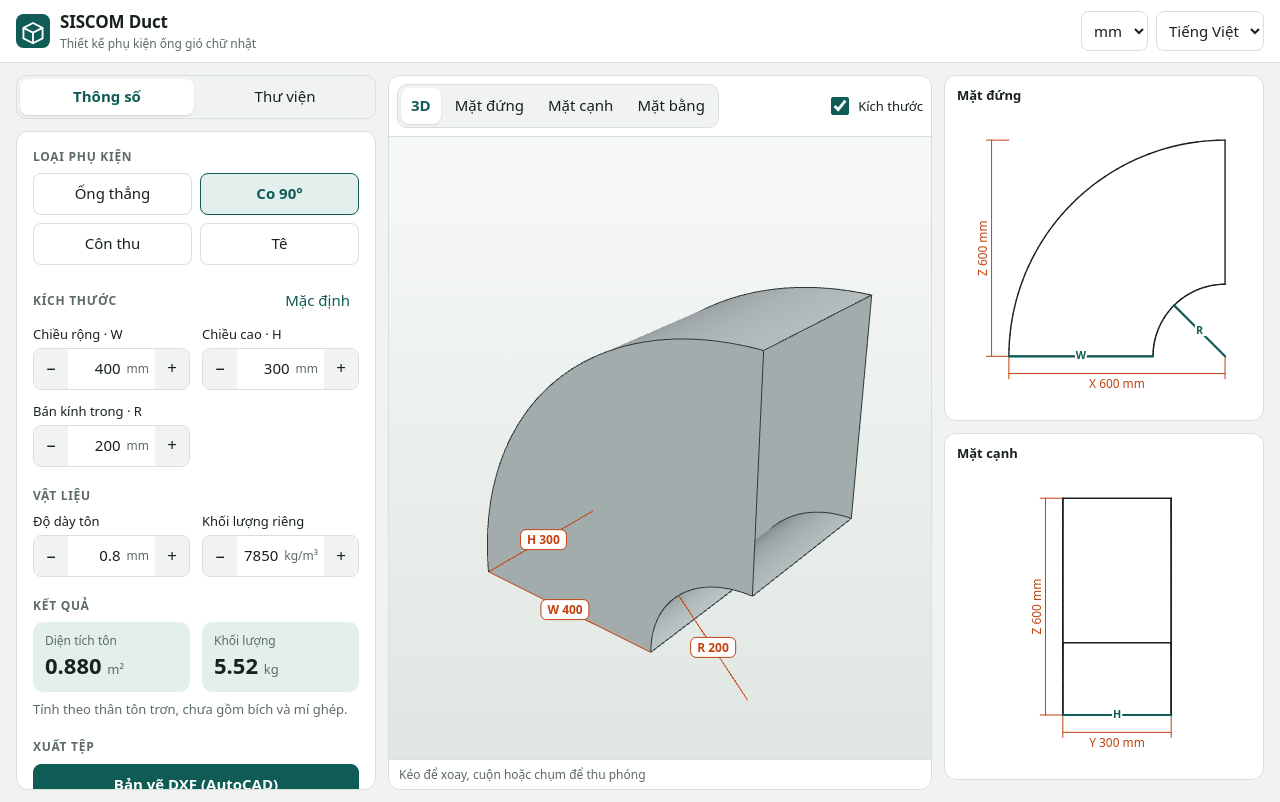
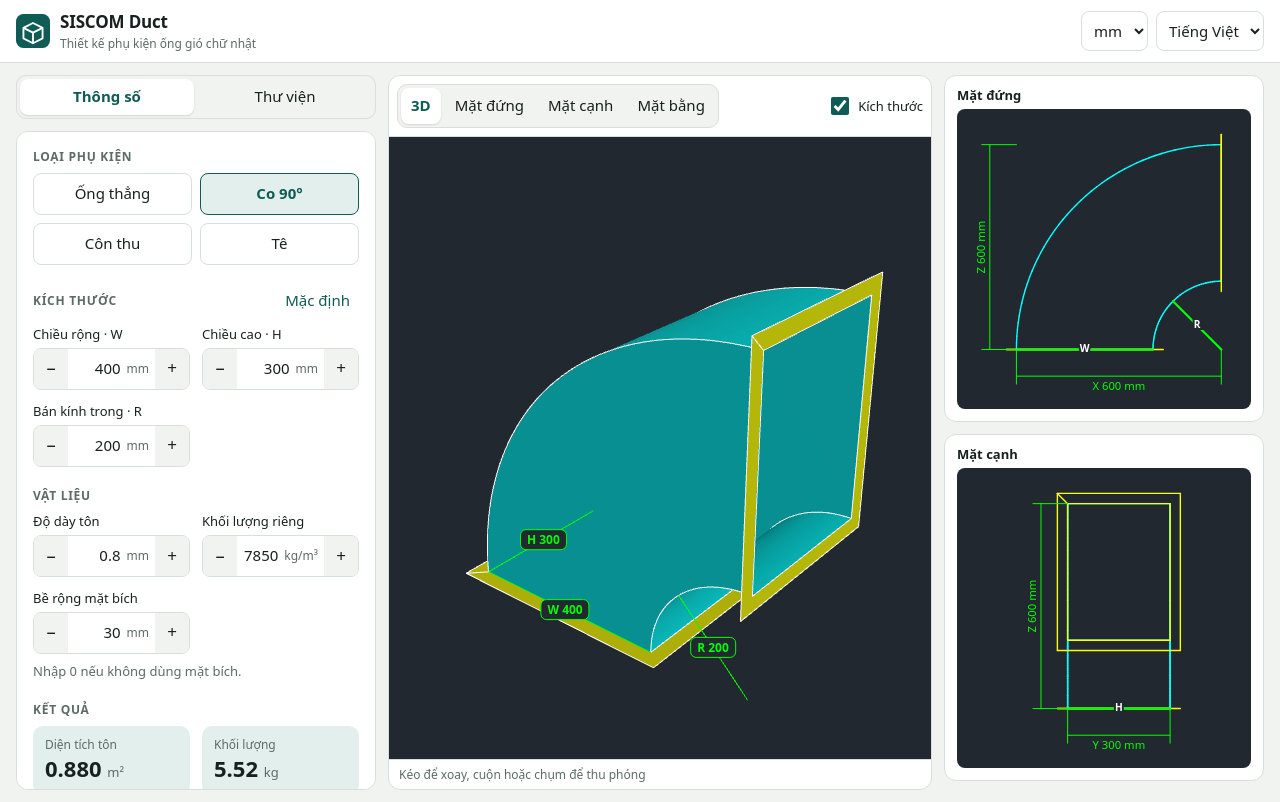
Before and after one commit to siscomdiuehoa/duct-caculator, a React (Vite) app: page / in a window 1280 px wide. Built offline with nearby package versions, Linux system fonts and the light colour scheme.

Commit message:
Add flanges and AutoCAD drawing colours
Co-Authored-By: Claude Fable 5.2 <noreply@anthropic.com>
Claude-Session: https://claude.ai/code/session_01TwXrEM8Bp4ncUwWEWkVTwG

```diff
--- a/src/core/dxf.ts
+++ b/src/core/dxf.ts
@@ -4,13 +4,16 @@ import type { Model } from './types';
 const n = (v: number) => (Math.round(v * 1000) / 1000).toString();
 export const fmt = (v: number) => (Math.round(v * 10) / 10).toString();
 
+/** AutoCAD colour index per layer: cyan body, yellow flanges, green dimensions. */
+const ACI: Record<string, string> = { OUTLINE: '4', FLANGE: '2', DIM: '3' };
+
 /** 2D drawing of the three views as an R12 ASCII DXF, 1 unit = 1 mm. */
-export function toDxf(model: Model): string {
-  const views = VIEWS.map((id) => project(model, id));
+export function toDxf(model: Model, flange = 0): string {
+  const views = VIEWS.map((id) => project(model, id, flange));
   const [front, , plan] = views;
   const big = Math.max(...views.flatMap((v) => [v.w, v.h]));
   const th = big / 40;
-  const gap = th * 8;
+  const gap = th * 8 + flange * 2;
   const origin: P2[] = [
     [0, 0],
     [front.w + gap, 0],
@@ -19,24 +22,25 @@ export function toDxf(model: Model): string {
 
   const out: string[] = ['0', 'SECTION', '2', 'ENTITIES'];
   const line = (layer: string, a: P2, b: P2) =>
-    out.push('0', 'LINE', '8', layer, '10', n(a[0]), '20', n(a[1]), '30', '0', '11', n(b[0]), '21', n(b[1]), '31', '0');
+    out.push('0', 'LINE', '8', layer, '62', ACI[layer], '10', n(a[0]), '20', n(a[1]), '30', '0', '11', n(b[0]), '21', n(b[1]), '31', '0');
   const text = (p: P2, s: string, rot = 0) =>
-    out.push('0', 'TEXT', '8', 'DIM', '10', n(p[0]), '20', n(p[1]), '30', '0', '40', n(th), '1', s, '50', n(rot));
+    out.push('0', 'TEXT', '8', 'DIM', '62', ACI.DIM, '10', n(p[0]), '20', n(p[1]), '30', '0', '40', n(th), '1', s, '50', n(rot));
 
   views.forEach((v, k) => {
     const [ox, oy] = origin[k];
     const at = (p: P2): P2 => [p[0] + ox, p[1] + oy];
     for (const [a, b] of v.segs) line('OUTLINE', at(a), at(b));
+    for (const [a, b] of v.flangeSegs) line('FLANGE', at(a), at(b));
     for (const d of v.dims) {
       const label = `${d.label} ${fmt(d.value)}`;
       if (d.extent === 'h') {
-        const y = -th * 2;
+        const y = -th * 2 - flange;
         line('DIM', at([0, y]), at([v.w, y]));
         line('DIM', at([0, 0]), at([0, y - th / 2]));
         line('DIM', at([v.w, 0]), at([v.w, y - th / 2]));
         text(at([v.w / 2 - th * 2, y - th * 1.5]), label);
       } else if (d.extent === 'v') {
-        const x = -th * 2;
+        const x = -th * 2 - flange;
         line('DIM', at([x, 0]), at([x, v.h]));
         line('DIM', at([0, 0]), at([x - th / 2, 0]));
         line('DIM', at([0, v.h]), at([x - th / 2, v.h]));
--- a/src/core/fittings.ts
+++ b/src/core/fittings.ts
@@ -44,7 +44,8 @@ const straight: FittingDef = {
       { a: [W, 0, 0], b: [W, H, 0], label: 'H' },
       { a: [0, 0, 0], b: [0, 0, L], label: 'L' },
     ];
-    return { panels: sweep([rect(0, W, 0, H, 0), rect(0, W, 0, H, L)], SIDES), dims };
+    const ends = [rect(0, W, 0, H, 0), rect(0, W, 0, H, L)];
+    return { panels: sweep(ends, SIDES), dims, openings: ends };
   },
 };
 
@@ -64,10 +65,8 @@ const reducer: FittingDef = {
       { a: [dx + W2, dy, L], b: [dx + W2, dy + H2, L], label: 'H2' },
       { a: [Math.min(0, dx), 0, 0], b: [Math.min(0, dx), 0, L], label: 'L' },
     ];
-    return {
-      panels: sweep([rect(0, W1, 0, H1, 0), rect(dx, dx + W2, dy, dy + H2, L)], SIDES),
-      dims,
-    };
+    const ends = [rect(0, W1, 0, H1, 0), rect(dx, dx + W2, dy, dy + H2, L)];
+    return { panels: sweep(ends, SIDES), dims, openings: ends };
   },
 };
 
@@ -91,7 +90,11 @@ const elbow90: FittingDef = {
       { a: [0, 0, 0], b: [0, H, 0], label: 'H' },
       { a: [cx, 0, 0], b: at(R, Math.PI / 4, 0), label: 'R' },
     ];
-    return { panels: sweep(sections, ['front', 'inner', 'back', 'outer']), dims };
+    return {
+      panels: sweep(sections, ['front', 'inner', 'back', 'outer']),
+      dims,
+      openings: [sections[0], sections[ARC_STEPS]],
+    };
   },
 };
 
@@ -124,7 +127,17 @@ const tee: FittingDef = {
       { a: [xb, 0, z1], b: [xb, 0, z2], label: 'Wb' },
       { a: [W, 0, z2], b: [xb, 0, z2], label: 'Lb' },
     ];
-    return { panels, dims };
+    const openings: Vec3[][] = [
+      rect(0, W, 0, H, 0),
+      rect(0, W, 0, H, L),
+      [
+        [xb, 0, z1],
+        [xb, H, z1],
+        [xb, H, z2],
+        [xb, 0, z2],
+      ],
+    ];
+    return { panels, dims, openings };
   },
 };
 
--- a/src/core/io.ts
+++ b/src/core/io.ts
@@ -1,5 +1,5 @@
 import { defaults, getFitting } from './fittings';
-import { area, weightKg } from './measure';
+import { area, flangeLength, weightKg } from './measure';
 import type { Params } from './types';
 
 export interface Design {
@@ -7,6 +7,8 @@ export interface Design {
   params: Params;
   thickness: number;
   density: number;
+  /** Flange width in mm; 0 means no flange. */
+  flange: number;
 }
 
 export const UNITS = { mm: 1, cm: 10, m: 1000, in: 25.4 } as const;
@@ -14,11 +16,12 @@ export type Unit = keyof typeof UNITS;
 
 export const DEFAULT_THICKNESS = 0.8;
 export const DEFAULT_DENSITY = 7850;
+export const DEFAULT_FLANGE = 30;
 
 export function newDesign(fitting: string): Design {
   const f = getFitting(fitting);
   if (!f) throw new Error('unknown fitting');
-  return { fitting, params: defaults(f), thickness: DEFAULT_THICKNESS, density: DEFAULT_DENSITY };
+  return { fitting, params: defaults(f), thickness: DEFAULT_THICKNESS, density: DEFAULT_DENSITY, flange: DEFAULT_FLANGE };
 }
 
 export function toJson(d: Design): string {
@@ -38,7 +41,10 @@ export function fromJson(text: string): Design {
     params[d.key] = o.params[d.key];
   }
   if (f.validate(params) || !positive(o.thickness) || !positive(o.density)) throw new Error('bad design');
-  return { fitting: f.id, params, thickness: o.thickness, density: o.density };
+  // Files saved before flanges existed have no flange field.
+  const flange = o.flange === undefined ? DEFAULT_FLANGE : o.flange;
+  if (typeof flange !== 'number' || !Number.isFinite(flange) || flange < 0) throw new Error('bad flange');
+  return { fitting: f.id, params, thickness: o.thickness, density: o.density, flange };
 }
 
 /** Result sheet as CSV (with BOM so Excel reads UTF-8). All lengths in mm. */
@@ -50,6 +56,8 @@ export function toCsv(d: Design, name: string): string {
     ...f.params.map((p): [string, number] => [`${p.key} (mm)`, d.params[p.key]]),
     ['thickness (mm)', d.thickness],
     ['density (kg/m3)', d.density],
+    ['flange width (mm)', d.flange],
+    ['flange length (m)', d.flange > 0 ? +(flangeLength(model) / 1e3).toFixed(3) : 0],
     ['area (m2)', +(area(model) / 1e6).toFixed(4)],
     ['weight (kg)', +weightKg(model, d.thickness, d.density).toFixed(3)],
   ];
--- a/src/core/measure.ts
+++ b/src/core/measure.ts
@@ -1,4 +1,4 @@
-import type { Model, Vec3 } from './types';
+import type { Model, Panel, Vec3 } from './types';
 
 const sub = (p: Vec3, q: Vec3): Vec3 => [p[0] - q[0], p[1] - q[1], p[2] - q[2]];
 export const dist = (p: Vec3, q: Vec3): number => Math.hypot(...sub(p, q));
@@ -10,9 +10,9 @@ function triArea(p: Vec3, q: Vec3, r: Vec3): number {
 }
 
 /** Triangles of every panel, as a flat list of corner triples. */
-export function triangles(model: Model): [Vec3, Vec3, Vec3][] {
+export function triangles(panels: Panel[]): [Vec3, Vec3, Vec3][] {
   const out: [Vec3, Vec3, Vec3][] = [];
-  for (const { a, b } of model.panels) {
+  for (const { a, b } of panels) {
     for (let i = 0; i + 1 < a.length; i++) {
       out.push([a[i], a[i + 1], b[i + 1]], [a[i], b[i + 1], b[i]]);
     }
@@ -22,7 +22,7 @@ export function triangles(model: Model): [Vec3, Vec3, Vec3][] {
 
 /** Sheet area in mm². */
 export function area(model: Model): number {
-  return triangles(model).reduce((s, [p, q, r]) => s + triArea(p, q, r), 0);
+  return triangles(model.panels).reduce((s, [p, q, r]) => s + triArea(p, q, r), 0);
 }
 
 /** Sheet weight in kg for thickness in mm and density in kg/m³. */
@@ -31,9 +31,9 @@ export function weightKg(model: Model, thicknessMm: number, density: number): nu
 }
 
 /** Outline edges: both rails of every panel plus its two end rungs. */
-export function edges(model: Model): [Vec3, Vec3][] {
+export function edges(panels: Panel[]): [Vec3, Vec3][] {
   const out: [Vec3, Vec3][] = [];
-  for (const { a, b } of model.panels) {
+  for (const { a, b } of panels) {
     for (let i = 0; i + 1 < a.length; i++) out.push([a[i], a[i + 1]], [b[i], b[i + 1]]);
     out.push([a[0], b[0]], [a[a.length - 1], b[b.length - 1]]);
   }
@@ -53,3 +53,25 @@ export function bounds(model: Model): { min: Vec3; max: Vec3 } {
   }
   return { min, max };
 }
+
+/** Flat flange frames of the given width around every opening, in the plane of the opening. */
+export function flanges(model: Model, width: number): Panel[] {
+  if (!(width > 0)) return [];
+  return model.openings.map((loop, k) => {
+    const outer = loop.map((c, i): Vec3 => {
+      // Push each corner away from both of its neighbours.
+      const out: Vec3 = [...c];
+      for (const n of [loop[(i + 3) % 4], loop[(i + 1) % 4]]) {
+        const d = dist(c, n);
+        for (let j = 0; j < 3; j++) out[j] += (width * (c[j] - n[j])) / d;
+      }
+      return out;
+    });
+    return { name: `flange-${k}`, a: [...loop, loop[0]], b: [...outer, outer[0]] };
+  });
+}
+
+/** Total length of flange profile needed: the perimeter of every opening, in mm. */
+export function flangeLength(model: Model): number {
+  return model.openings.reduce((s, loop) => s + loop.reduce((t, c, i) => t + dist(c, loop[(i + 1) % 4]), 0), 0);
+}
--- a/src/core/project.ts
+++ b/src/core/project.ts
@@ -1,5 +1,5 @@
-import { bounds, dist, edges } from './measure';
-import type { Model, Vec3 } from './types';
+import { bounds, dist, edges, flanges } from './measure';
+import type { Model, Panel, Vec3 } from './types';
 
 export type ViewId = 'front' | 'side' | 'plan';
 export type P2 = [number, number];
@@ -16,6 +16,8 @@ export interface Dim2D {
 export interface View2D {
   id: ViewId;
   segs: [P2, P2][];
+  /** Flange outlines; these may reach outside the 0..w, 0..h box. */
+  flangeSegs: [P2, P2][];
   dims: Dim2D[];
   w: number;
   h: number;
@@ -31,17 +33,18 @@ const AXES: Record<ViewId, [number, number, string, string]> = {
 export const VIEWS: ViewId[] = ['front', 'side', 'plan'];
 
 /** Orthographic wireframe of the model, shifted so its lower-left corner is (0, 0). */
-export function project(model: Model, id: ViewId): View2D {
+export function project(model: Model, id: ViewId, flange = 0): View2D {
   const [i, j, hn, vn] = AXES[id];
   const { min, max } = bounds(model);
   const to2 = (p: Vec3): P2 => [p[i] - min[i], p[j] - min[j]];
   const w = max[i] - min[i];
   const h = max[j] - min[j];
 
+  const r = (n: number) => Math.round(n * 1000);
+  const outline = (panels: Panel[]): [P2, P2][] => {
     const seen = new Set<string>();
-  const segs: [P2, P2][] = [];
-  const r = (n: number) => Math.round(n * 1000);
-  for (const [p, q] of edges(model)) {
+    const out: [P2, P2][] = [];
+    for (const [p, q] of edges(panels)) {
       const a = to2(p);
       const b = to2(q);
       if (Math.hypot(a[0] - b[0], a[1] - b[1]) < 1e-6) continue;
@@ -50,8 +53,12 @@ export function project(model: Model, id: ViewId): View2D {
       const key = ka < kb ? `${ka}|${kb}` : `${kb}|${ka}`;
       if (seen.has(key)) continue;
       seen.add(key);
-    segs.push([a, b]);
+      out.push([a, b]);
     }
+    return out;
+  };
+  const segs = outline(model.panels);
+  const flangeSegs = outline(flanges(model, flange));
 
   const dims: Dim2D[] = [
     { a: [0, 0], b: [w, 0], label: hn, value: w, extent: 'h' },
@@ -68,5 +75,5 @@ export function project(model: Model, id: ViewId): View2D {
     seenDim.add(d.label);
     dims.push({ a, b, label: d.label, value });
   }
-  return { id, segs, dims, w, h };
+  return { id, segs, flangeSegs, dims, w, h };
 }
--- a/src/core/types.ts
+++ b/src/core/types.ts
@@ -17,6 +17,8 @@ export interface Dim {
 export interface Model {
   panels: Panel[];
   dims: Dim[];
+  /** Open ends, each as four corners in loop order; a flange frames each one. */
+  openings: Vec3[][];
 }
 
 export interface ParamDef {
--- a/src/i18n.ts
+++ b/src/i18n.ts
@@ -24,10 +24,13 @@ const vi = {
   material: 'Vật liệu',
   thickness: 'Độ dày tôn',
   density: 'Khối lượng riêng',
+  flange: 'Bề rộng mặt bích',
+  'flange.note': 'Nhập 0 nếu không dùng mặt bích.',
+  'flange.length': 'Tổng chiều dài bích',
   result: 'Kết quả',
   area: 'Diện tích tôn',
   weight: 'Khối lượng',
-  note: 'Tính theo thân tôn trơn, chưa gồm bích và mí ghép.',
+  note: 'Diện tích và khối lượng tính theo thân tôn trơn, chưa gồm mặt bích và mí ghép.',
   reset: 'Mặc định',
   unit: 'Đơn vị',
   export: 'Xuất tệp',
@@ -78,10 +81,13 @@ const en: typeof vi = {
   material: 'Material',
   thickness: 'Sheet thickness',
   density: 'Density',
+  flange: 'Flange width',
+  'flange.note': 'Enter 0 for no flange.',
+  'flange.length': 'Total flange length',
   result: 'Result',
   area: 'Sheet area',
   weight: 'Weight',
-  note: 'Plain sheet only; flanges and seams are not included.',
+  note: 'Area and weight cover the plain sheet only; flanges and seams are not included.',
   reset: 'Defaults',
   unit: 'Unit',
   export: 'Export',
--- a/src/ui/App.tsx
+++ b/src/ui/App.tsx
@@ -1,8 +1,8 @@
 import { useEffect, useMemo, useRef, useState } from 'react';
 import { toDxf } from '../core/dxf';
 import { FITTINGS, defaults, getFitting } from '../core/fittings';
-import { fromJson, newDesign, toCsv, toJson, UNITS, type Design, type Unit } from '../core/io';
-import { area, weightKg } from '../core/measure';
+import { DEFAULT_FLANGE, fromJson, newDesign, toCsv, toJson, UNITS, type Design, type Unit } from '../core/io';
+import { area, flangeLength, weightKg } from '../core/measure';
 import type { Model } from '../core/types';
 import { translate, type Lang } from '../i18n';
 import { Viewer3D, type Preset } from './Viewer3D';
@@ -78,7 +78,7 @@ function Field({ label, value, factor, step, suffix, min, max, errText, onChange
     if (t.trim() !== '' && Number.isFinite(v)) onChange(v * factor);
   };
   const bump = (dir: number) => {
-    const next = Math.max(step, +(value / factor + dir * step).toFixed(6));
+    const next = Math.max(min / factor, +(value / factor + dir * step).toFixed(6));
     setText(trim(next));
     onChange(next * factor);
   };
@@ -128,7 +128,8 @@ export function App() {
 
   const fitting = getFitting(design.fitting)!;
   const problem =
-    fitting.validate(design.params) ?? (design.thickness > 0 && design.density > 0 ? null : 'err.range');
+    fitting.validate(design.params) ??
+    (design.thickness > 0 && design.density > 0 && design.flange >= 0 && design.flange <= 200 ? null : 'err.range');
 
   // Keep showing the last buildable shape while the input is invalid.
   const last = useRef<{ model: Model; design: Design } | null>(null);
@@ -142,10 +143,12 @@ export function App() {
   const dimText = (label: string, mm: number) => `${label} ${trim(mm / factor, 2)}`;
   const sqm = area(model) / 1e6;
   const kg = weightKg(model, current.design.thickness, current.design.density);
+  const flange = current.design.flange;
 
   const setParam = (key: string, v: number) => setDesign((d) => ({ ...d, params: { ...d.params, [key]: v } }));
   const open = (d: Design) => {
-    setDesign(d);
+    // Library entries saved before flanges existed have no flange width.
+    setDesign({ ...d, flange: Number.isFinite(d.flange) ? d.flange : DEFAULT_FLANGE });
     setPreset('iso');
     setFrame((n) => n + 1);
   };
@@ -154,7 +157,7 @@ export function App() {
   const exportAs = (kind: 'dxf' | 'csv' | 'json') => {
     const d = current.design;
     const file = `siscom-duct-${d.fitting}`;
-    if (kind === 'dxf') download(`${file}.dxf`, toDxf(model), 'application/dxf');
+    if (kind === 'dxf') download(`${file}.dxf`, toDxf(model, d.flange), 'application/dxf');
     if (kind === 'csv') download(`${file}.csv`, toCsv(d, t(`f.${d.fitting}`)), 'text/csv');
     if (kind === 'json') download(`${file}.json`, toJson(d), 'application/json');
   };
@@ -230,6 +233,7 @@ export function App() {
           </div>
           <Viewer3D
             model={model}
+            flange={flange}
             frameKey={`${current.design.fitting}:${frame}`}
             preset={preset}
             showDims={showDims}
@@ -348,7 +352,19 @@ export function App() {
                   errText={t('err.number')}
                   onChange={(v) => setDesign((d) => ({ ...d, density: v }))}
                 />
+                <Field
+                  label={t('flange')}
+                  value={design.flange}
+                  factor={1}
+                  step={5}
+                  suffix="mm"
+                  min={0}
+                  max={200}
+                  errText={t('err.number')}
+                  onChange={(v) => setDesign((d) => ({ ...d, flange: v }))}
+                />
               </div>
+              <p className="muted">{t('flange.note')}</p>
 
               <h2>{t('result')}</h2>
               <dl className="result">
@@ -364,6 +380,14 @@ export function App() {
                     {kg.toFixed(2)} <em>kg</em>
                   </dd>
                 </div>
+                {flange > 0 && (
+                  <div className="wide">
+                    <dt>{t('flange.length')}</dt>
+                    <dd>
+                      {(flangeLength(model) / 1e3).toFixed(2)} <em>m</em>
+                    </dd>
+                  </div>
+                )}
               </dl>
               <p className="muted">{t('note')}</p>
 
@@ -388,7 +412,7 @@ export function App() {
         </section>
 
         <section className="views">
-          <Views2D model={model} title={(id) => t(`view.${id}`)} dimText={(l, mm) => `${dimText(l, mm)} ${unit}`} />
+          <Views2D model={model} flange={flange} title={(id) => t(`view.${id}`)} dimText={(l, mm) => `${dimText(l, mm)} ${unit}`} />
         </section>
       </main>
     </>
--- a/src/ui/Views2D.tsx
+++ b/src/ui/Views2D.tsx
@@ -3,21 +3,26 @@ import type { Model } from '../core/types';
 
 interface Props {
   model: Model;
+  flange: number;
   title: (id: View2D['id']) => string;
   dimText: (label: string, mm: number) => string;
 }
 
-function View({ view, dimText }: { view: View2D; dimText: Props['dimText'] }) {
+function View({ view, flange, dimText }: { view: View2D; flange: number; dimText: Props['dimText'] }) {
   const s = Math.max(view.w, view.h);
-  const pad = s * 0.24;
+  const pad = s * 0.24 + flange;
   const fs = s * 0.055;
-  const off = s * 0.08;
+  // Dimension lines sit outside the flange.
+  const off = s * 0.08 + flange;
   // SVG y grows downwards, drawings grow upwards.
   const y = (v: number) => view.h - v;
   return (
     <svg viewBox={`${-pad} ${-pad * 0.6} ${view.w + pad * 1.5} ${view.h + pad * 1.6}`} role="img">
       {view.segs.map(([a, b], i) => (
         <line key={i} className="outline" x1={a[0]} y1={y(a[1])} x2={b[0]} y2={y(b[1])} />
+      ))}
+      {view.flangeSegs.map(([a, b], i) => (
+        <line key={`f${i}`} className="flange" x1={a[0]} y1={y(a[1])} x2={b[0]} y2={y(b[1])} />
       ))}
       {view.dims.map((d) => {
         const text = dimText(d.label, d.value);
@@ -65,13 +70,13 @@ function View({ view, dimText }: { view: View2D; dimText: Props['dimText'] }) {
   );
 }
 
-export function Views2D({ model, title, dimText }: Props) {
+export function Views2D({ model, flange, title, dimText }: Props) {
   return (
     <>
       {VIEWS.map((id) => (
         <figure className="card view" key={id}>
           <figcaption>{title(id)}</figcaption>
-          <View view={project(model, id)} dimText={dimText} />
+          <View view={project(model, id, flange)} flange={flange} dimText={dimText} />
         </figure>
       ))}
     </>
--- a/src/ui/styles.css
+++ b/src/ui/styles.css
@@ -9,7 +9,12 @@
   --warn: #b3261e;
   --warn-soft: #fbeceb;
   --dim: #c2410c;
-  --stage: linear-gradient(180deg, #f7f9f7, #dfe6e2);
+  /* Drawing colours follow AutoCAD: model-space background and colour index 4, 2, 3, 7. */
+  --cad-bg: #212830;
+  --cad-body: #00ffff;
+  --cad-flange: #ffff00;
+  --cad-dim: #00ff00;
+  --cad-text: #ffffff;
   --radius: 12px;
   font-family: system-ui, -apple-system, 'Segoe UI', Roboto, 'Helvetica Neue', Arial, sans-serif;
   color: var(--ink);
@@ -26,7 +31,6 @@
     --warn: #f2a59f;
     --warn-soft: #3a211f;
     --dim: #fb923c;
-    --stage: linear-gradient(180deg, #232c2a, #151b1a);
   }
 }
 * {
@@ -198,7 +202,7 @@ select {
   position: relative;
   flex: 1;
   min-height: 0;
-  background: var(--stage);
+  background: var(--cad-bg);
   touch-action: none;
 }
 .viewer-canvas canvas {
@@ -211,7 +215,7 @@ select {
   place-items: center;
   padding: 24px;
   text-align: center;
-  color: var(--muted);
+  color: var(--cad-text);
 }
 .dim-labels {
   position: absolute;
@@ -224,9 +228,9 @@ select {
   position: absolute;
   left: 0;
   top: 0;
-  background: var(--card);
-  border: 1px solid var(--dim);
-  color: var(--dim);
+  background: var(--cad-bg);
+  border: 1px solid var(--cad-dim);
+  color: var(--cad-dim);
   border-radius: 6px;
   padding: 1px 6px;
   font-size: 12px;
@@ -338,6 +342,9 @@ select {
   border-radius: 10px;
   padding: 10px 12px;
 }
+.result .wide {
+  grid-column: 1 / -1;
+}
 .result dt {
   font-size: 12px;
   color: var(--muted);
@@ -417,32 +424,37 @@ select {
   display: block;
   width: 100%;
   max-height: 300px;
+  background: var(--cad-bg);
+  border-radius: 8px;
 }
 .view line,
 .view path {
   fill: none;
-  stroke: var(--ink);
+  stroke: var(--cad-body);
   stroke-width: 1.4;
   vector-effect: non-scaling-stroke;
   stroke-linecap: round;
 }
+.view line.flange {
+  stroke: var(--cad-flange);
+}
 .view .dim path {
-  stroke: var(--dim);
+  stroke: var(--cad-dim);
   stroke-width: 1;
 }
 .view .dim text {
-  fill: var(--dim);
+  fill: var(--cad-dim);
   font-variant-numeric: tabular-nums;
 }
 .view line.mark {
-  stroke: var(--accent);
+  stroke: var(--cad-dim);
   stroke-width: 2.2;
 }
 .view .label {
-  fill: var(--accent);
+  fill: var(--cad-text);
   font-weight: 700;
   paint-order: stroke;
-  stroke: var(--card);
+  stroke: var(--cad-bg);
   stroke-width: 4px;
   vector-effect: non-scaling-stroke;
 }
```
Also changed, not shown: src/ui/Viewer3D.tsx (+23 -12 lines), 1 other file (tests, documents, lock files or other folders). Lines whose indentation alone changed are shown as unchanged.
